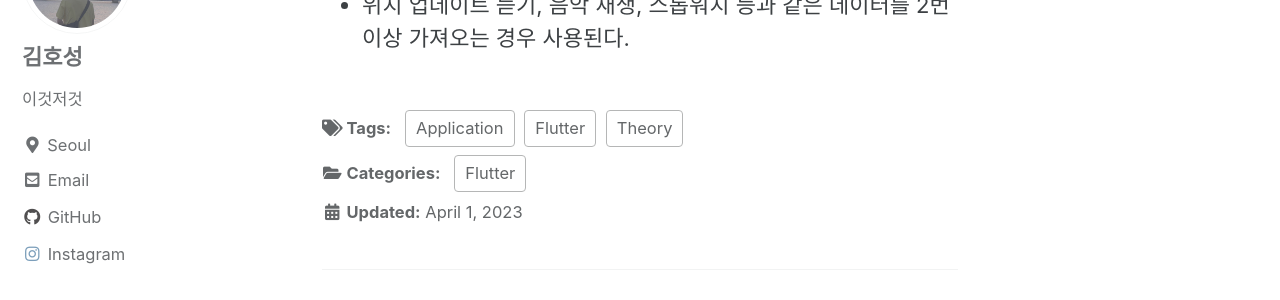
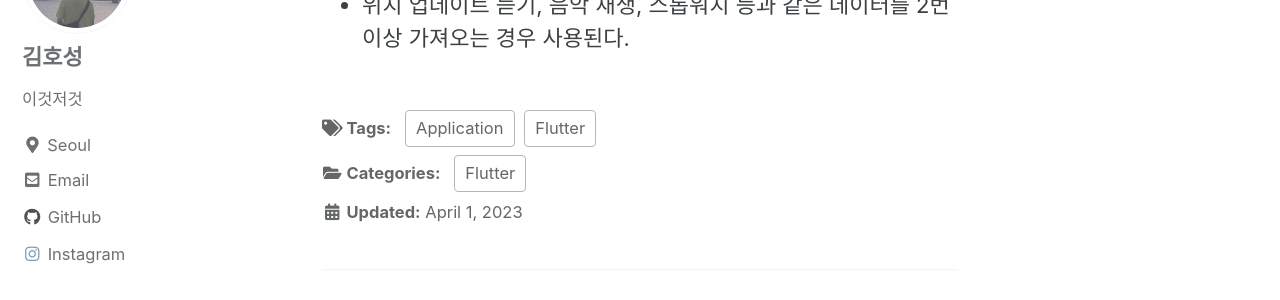
Before and after one commit to ho323/ho323.github.io, a Jekyll site: the page built from _posts/2023-04-01-futurebuilder-streambuilder.md, in a window 1280 px wide and 900 px high, scrolled down 961 px. Shown: the part 142-442 px from the top of the window. Built offline with Jekyll 4.4.1, drawn with Linux system fonts in a browser that asks for light colours; cached includes are drawn as plain includes.

Commit message:
Update 2023-04-01-futurebuilder-streambuilder.md

```diff
--- a/_posts/2023-04-01-futurebuilder-streambuilder.md
+++ b/_posts/2023-04-01-futurebuilder-streambuilder.md
@@ -4,7 +4,6 @@ categories: Flutter
 tags:
   - Flutter
   - Application
-  - Theory
 search: true
 ---
 
```
